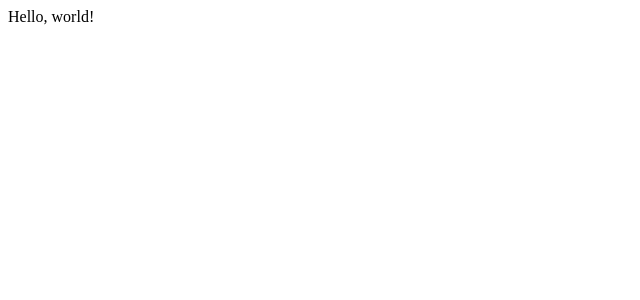
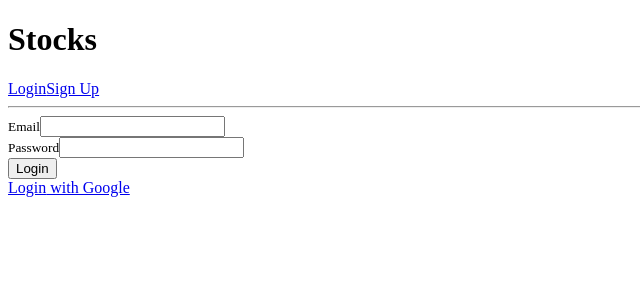
Before and after one commit to sehailey/TTP-FS-20180728, a React (Create React App) app in the folder client/: page / in a window 1280 px wide. Shown: the top 300 px of the page, without its empty margins (0-640 px from the left). Built offline with nearby package versions, Linux system fonts and the light colour scheme; no server answers.

Commit message:
added login page

```diff
--- a/client/src/App.js
+++ b/client/src/App.js
@@ -1,9 +1,15 @@
-import React, { Component } from 'react'
+import React from 'react'
 
-class App extends Component {
-  render() {
-    return <div className="container">Hello, world!</div>
-  }
+import { Navbar } from './components'
+import Routes from './routes'
+
+const App = () => {
+  return (
+    <div>
+      <Navbar />
+      <Routes />
+    </div>
+  )
 }
 
 export default App
--- /dev/null
+++ b/client/src/components/Navbar.js
@@ -0,0 +1,50 @@
+import React from 'react'
+import { connect } from 'react-redux'
+import { Link } from 'react-router-dom'
+import { logout } from '../store'
+
+const Navbar = ({ handleClick, isLoggedIn }) => (
+  <div>
+    <h1>Stocks</h1>
+    <nav>
+      {isLoggedIn ? (
+        <div>
+          {/* The navbar will show these links after you log in */}
+          <Link to="/home">Home</Link>
+          <a href="localhost" onClick={handleClick}>
+            Logout
+          </a>
+        </div>
+      ) : (
+        <div>
+          {/* The navbar will show these links before you log in */}
+          <Link to="/login">Login</Link>
+          <Link to="/signup">Sign Up</Link>
+        </div>
+      )}
+    </nav>
+    <hr />
+  </div>
+)
+
+/**
+ * CONTAINER
+ */
+const mapState = state => {
+  return {
+    isLoggedIn: !!state.user.id
+  }
+}
+
+const mapDispatch = dispatch => {
+  return {
+    handleClick() {
+      dispatch(logout())
+    }
+  }
+}
+
+export default connect(
+  mapState,
+  mapDispatch
+)(Navbar)
--- /dev/null
+++ b/client/src/components/UserHome.js
@@ -0,0 +1,5 @@
+import React from 'react'
+
+const UserHome = props => <div>hello world</div>
+
+export default UserHome
--- /dev/null
+++ b/client/src/components/auth-form.js
@@ -0,0 +1,78 @@
+import React from 'react'
+import { connect } from 'react-redux'
+import { auth } from '../store'
+
+/**
+ * COMPONENT
+ */
+const AuthForm = props => {
+  const { name, displayName, handleSubmit, error } = props
+
+  return (
+    <div>
+      <form onSubmit={handleSubmit} name={name}>
+        <div>
+          <label htmlFor="email">
+            <small>Email</small>
+          </label>
+          <input name="email" type="text" />
+        </div>
+        <div>
+          <label htmlFor="password">
+            <small>Password</small>
+          </label>
+          <input name="password" type="password" />
+        </div>
+        <div>
+          <button type="submit">{displayName}</button>
+        </div>
+        {error && error.response && <div> {error.response.data} </div>}
+      </form>
+      <a href="/auth/google">{displayName} with Google</a>
+    </div>
+  )
+}
+
+/**
+ * CONTAINER
+ *   Note that we have two different sets of 'mapStateToProps' functions -
+ *   one for Login, and one for Signup. However, they share the same 'mapDispatchToProps'
+ *   function, and share the same Component. This is a good example of how we
+ *   can stay DRY with interfaces that are very similar to each other!
+ */
+const mapLogin = state => {
+  return {
+    name: 'login',
+    displayName: 'Login',
+    error: state.user.error
+  }
+}
+
+const mapSignup = state => {
+  return {
+    name: 'signup',
+    displayName: 'Sign Up',
+    error: state.user.error
+  }
+}
+
+const mapDispatch = dispatch => {
+  return {
+    handleSubmit(evt) {
+      evt.preventDefault()
+      const formName = evt.target.name
+      const email = evt.target.email.value
+      const password = evt.target.password.value
+      dispatch(auth(email, password, formName))
+    }
+  }
+}
+
+export const Login = connect(
+  mapLogin,
+  mapDispatch
+)(AuthForm)
+export const Signup = connect(
+  mapSignup,
+  mapDispatch
+)(AuthForm)
--- /dev/null
+++ b/client/src/components/index.js
@@ -0,0 +1,4 @@
+export { default as Navbar } from './Navbar'
+export { Login, Signup } from './auth-form'
+export { default as UserHome } from './UserHome'
+export { default as Test } from './Test'
--- /dev/null
+++ b/client/src/history.js
@@ -0,0 +1,7 @@
+import createHistory from 'history/createBrowserHistory'
+import createMemoryHistory from 'history/createMemoryHistory'
+
+const history =
+  process.env.NODE_ENV === 'test' ? createMemoryHistory() : createHistory()
+
+export default history
--- a/client/src/index.js
+++ b/client/src/index.js
@@ -1,11 +1,16 @@
 import React from 'react'
 import ReactDOM from 'react-dom'
+import { Provider } from 'react-redux'
+import { Router } from 'react-router-dom'
+import history from './history'
+import store from './store'
 import App from './App'
-import * as serviceWorker from './serviceWorker'
 
-ReactDOM.render(<App />, document.getElementById('root'))
-
-// If you want your app to work offline and load faster, you can change
-// unregister() to register() below. Note this comes with some pitfalls.
-// Learn more about service workers: http://bit.ly/CRA-PWA
-serviceWorker.unregister()
+ReactDOM.render(
+  <Provider store={store}>
+    <Router history={history}>
+      <App />
+    </Router>
+  </Provider>,
+  document.getElementById('root')
+)
--- /dev/null
+++ b/client/src/routes.js
@@ -0,0 +1,63 @@
+import React, { Component } from 'react'
+import { connect } from 'react-redux'
+import { withRouter, Route, Switch } from 'react-router-dom'
+import { Login, Signup, UserHome, Test } from './components'
+import { me } from './store'
+
+/**
+ * COMPONENT
+ */
+class Routes extends Component {
+  componentDidMount() {
+    this.props.loadInitialData()
+  }
+
+  render() {
+    const { isLoggedIn } = this.props
+
+    return (
+      <Switch>
+        {/* Routes placed here are available to all visitors */}
+        <Route path="/test" component={Test} />
+        <Route path="/login" component={Login} />
+        <Route path="/signup" component={Signup} />
+        {isLoggedIn && (
+          <Switch>
+            {/* Routes placed here are only available after logging in */}
+            <Route path="/home" component={UserHome} />
+          </Switch>
+        )}
+        {/* Displays our Login component as a fallback */}
+        <Route component={Login} />
+      </Switch>
+    )
+  }
+}
+
+/**
+ * CONTAINER
+ */
+const mapState = state => {
+  return {
+    // Being 'logged in' for our purposes will be defined has having a state.user that has a truthy id.
+    // Otherwise, state.user will be an empty object, and state.user.id will be falsey
+    isLoggedIn: !!state.user.id
+  }
+}
+
+const mapDispatch = dispatch => {
+  return {
+    loadInitialData() {
+      dispatch(me())
+    }
+  }
+}
+
+// The `withRouter` wrapper makes sure that updates are not blocked
+// when the url changes
+export default withRouter(
+  connect(
+    mapState,
+    mapDispatch
+  )(Routes)
+)
--- /dev/null
+++ b/client/src/store/index.js
@@ -0,0 +1,14 @@
+import { createStore, combineReducers, applyMiddleware } from 'redux'
+import { createLogger } from 'redux-logger'
+import thunkMiddleware from 'redux-thunk'
+import { composeWithDevTools } from 'redux-devtools-extension'
+import user from './user'
+
+const reducer = combineReducers({ user })
+const middleware = composeWithDevTools(
+  applyMiddleware(thunkMiddleware, createLogger({ collapsed: true }))
+)
+const store = createStore(reducer, middleware)
+
+export default store
+export * from './user'
--- /dev/null
+++ b/client/src/store/user.js
@@ -0,0 +1,71 @@
+import axios from 'axios'
+import history from '../history'
+
+/**
+ * ACTION TYPES
+ */
+const GET_USER = 'GET_USER'
+const REMOVE_USER = 'REMOVE_USER'
+
+/**
+ * INITIAL STATE
+ */
+const defaultUser = {}
+
+/**
+ * ACTION CREATORS
+ */
+const getUser = user => ({ type: GET_USER, user })
+const removeUser = () => ({ type: REMOVE_USER })
+
+/**
+ * THUNK CREATORS
+ */
+export const me = () => async dispatch => {
+  try {
+    const res = await axios.get('/auth/me')
+    dispatch(getUser(res.data || defaultUser))
+  } catch (err) {
+    console.error(err)
+  }
+}
+
+export const auth = (email, password, method) => async dispatch => {
+  let res
+  try {
+    res = await axios.post(`/auth/${method}`, { email, password })
+  } catch (authError) {
+    return dispatch(getUser({ error: authError }))
+  }
+
+  try {
+    dispatch(getUser(res.data))
+    history.push('/home')
+  } catch (dispatchOrHistoryErr) {
+    console.error(dispatchOrHistoryErr)
+  }
+}
+
+export const logout = () => async dispatch => {
+  try {
+    await axios.post('/auth/logout')
+    dispatch(removeUser())
+    history.push('/login')
+  } catch (err) {
+    console.error(err)
+  }
+}
+
+/**
+ * REDUCER
+ */
+export default function(state = defaultUser, action) {
+  switch (action.type) {
+  case GET_USER:
+    return action.user
+  case REMOVE_USER:
+    return defaultUser
+  default:
+    return state
+  }
+}
```
Also changed, not shown: client/package.json (+11 -2 lines), 1 other file (tests, documents, lock files or other folders).
